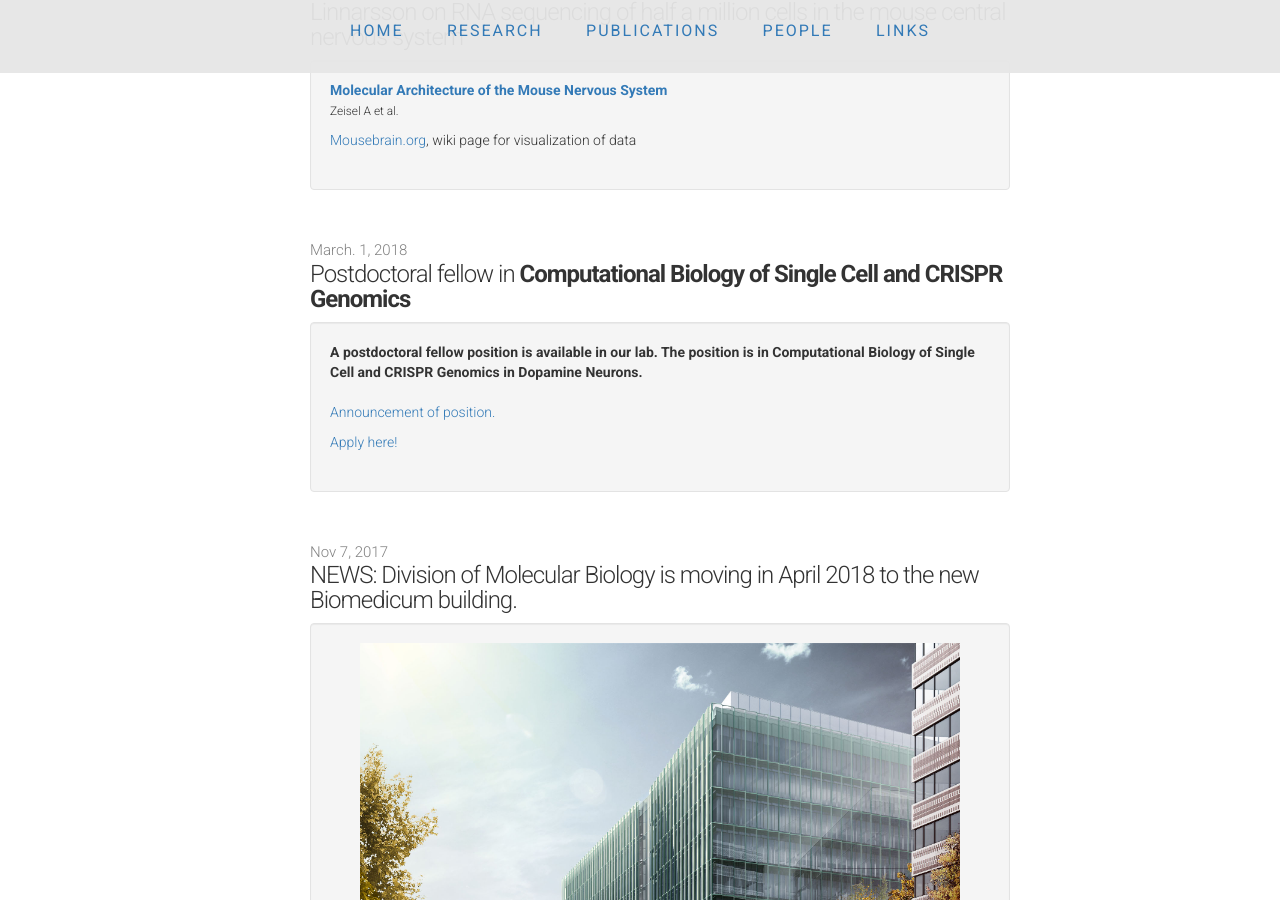
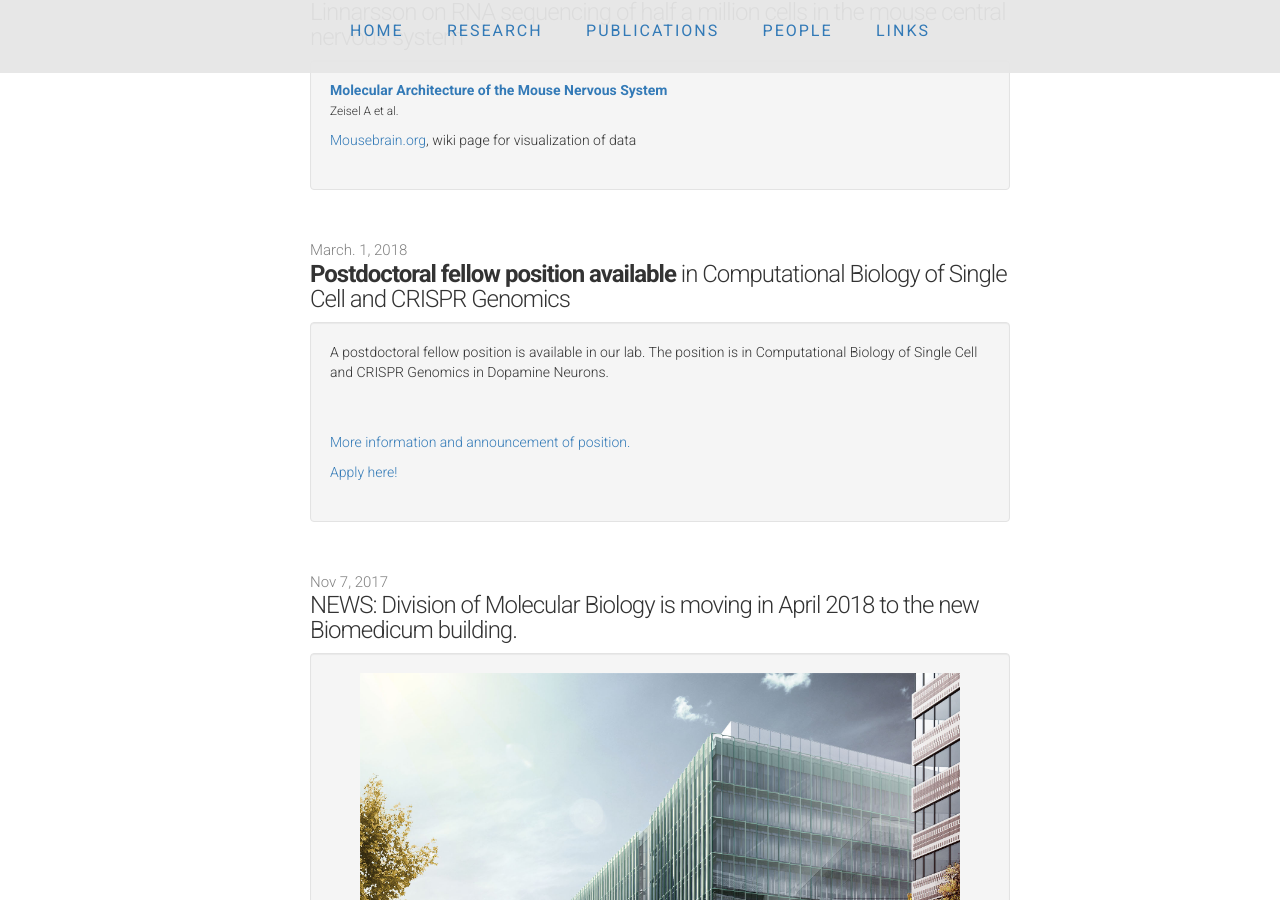
Before and after one commit to ArenasLab/arenaslab.github.io, a Jekyll site: the page index.html, which Jekyll copies as it is, in a window 1280 px wide and 900 px high, scrolled down 669 px. Built offline with Jekyll 4.4.1, drawn with Linux system fonts in a browser that asks for light colours.

Commit message:
Update index.html

```diff
--- a/index.html
+++ b/index.html
@@ -87,11 +87,11 @@
 :END TEMPLATE -->
 
 
-          <li>
-            <span class="post-date">Apr. 5, 2018</span>
-            <span class="post-link">Collaborative article as Preprint at <u>BioRxiv</u> with the group of Sten Linnarsson on
+        <li>
+          <span class="post-date">Apr. 5, 2018</span>
+          <span class="post-link">Collaborative article as Preprint at <u>BioRxiv</u> with the group of Sten Linnarsson on
 		    RNA sequencing of half a million cells in the mouse central nervous system</span>
-          </li>
+        </li>
           <div class="well">
             <li class="media">
               <div class="media-body">
@@ -106,15 +106,15 @@
 
 	<li>
             <span class="post-date">March. 1, 2018</span>
-            <span class="post-link">Postdoctoral fellow in <b>Computational Biology of Single Cell and CRISPR Genomics</b> </span>
+	    <span class="post-link"><b>Postdoctoral fellow position available</b> in Computational Biology of Single Cell and CRISPR Genomics</span>
         </li>
         <div class="well">
           <li class="media">
             <div class="media-body">
-              <strong class="media-heading">A postdoctoral fellow position is available in our lab. The position is in Computational Biology of Single Cell and CRISPR Genomics in Dopamine Neurons.</strong>
+              <p>A postdoctoral fellow position is available in our lab. The position is in Computational Biology of Single Cell and CRISPR Genomics in Dopamine Neurons.</p>
               <br>
 	      <br>
-	      <p><a href="/img/Postdoctoral fellow_Computational Biology_EArenas.pdf">Announcement of position.</a></p>
+	      <p><a href="/img/Postdoctoral fellow_Computational Biology_EArenas.pdf">More information and announcement of position.</a></p>
 	      <p><a href="https://ki.mynetworkglobal.com/en/what:job/jobID:196461/type:job/where:4/apply:1">Apply here!</a></p>
             </div>
           </li>
```
